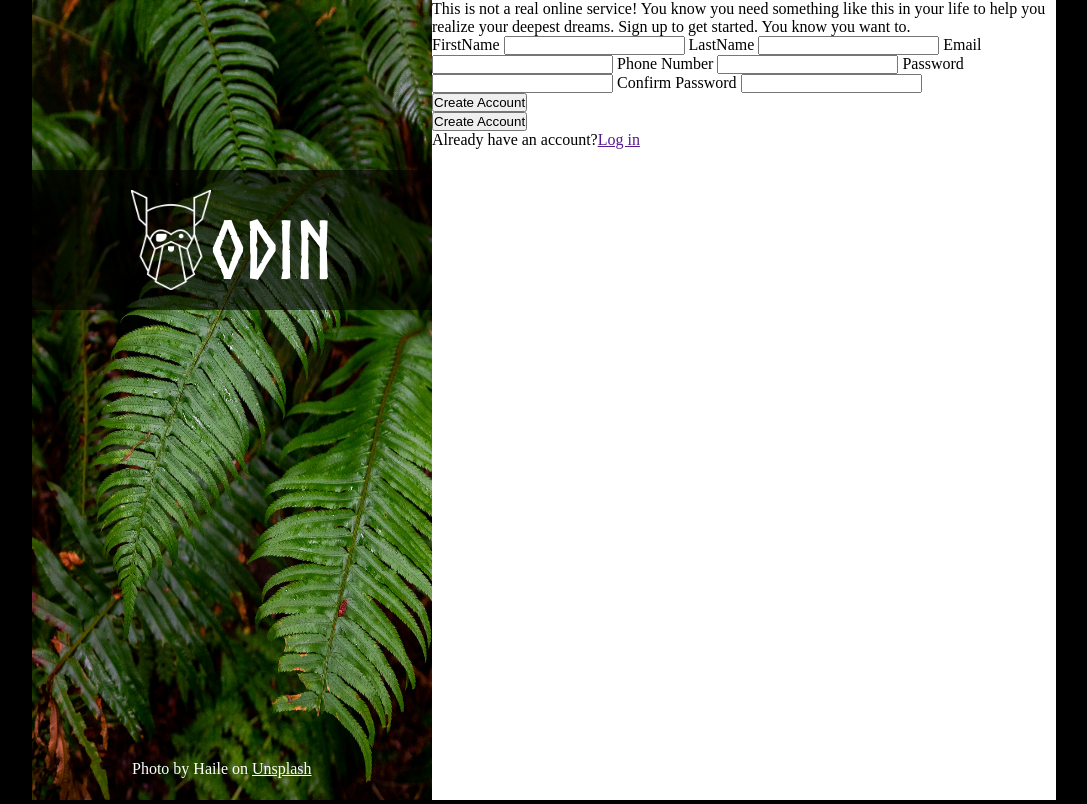
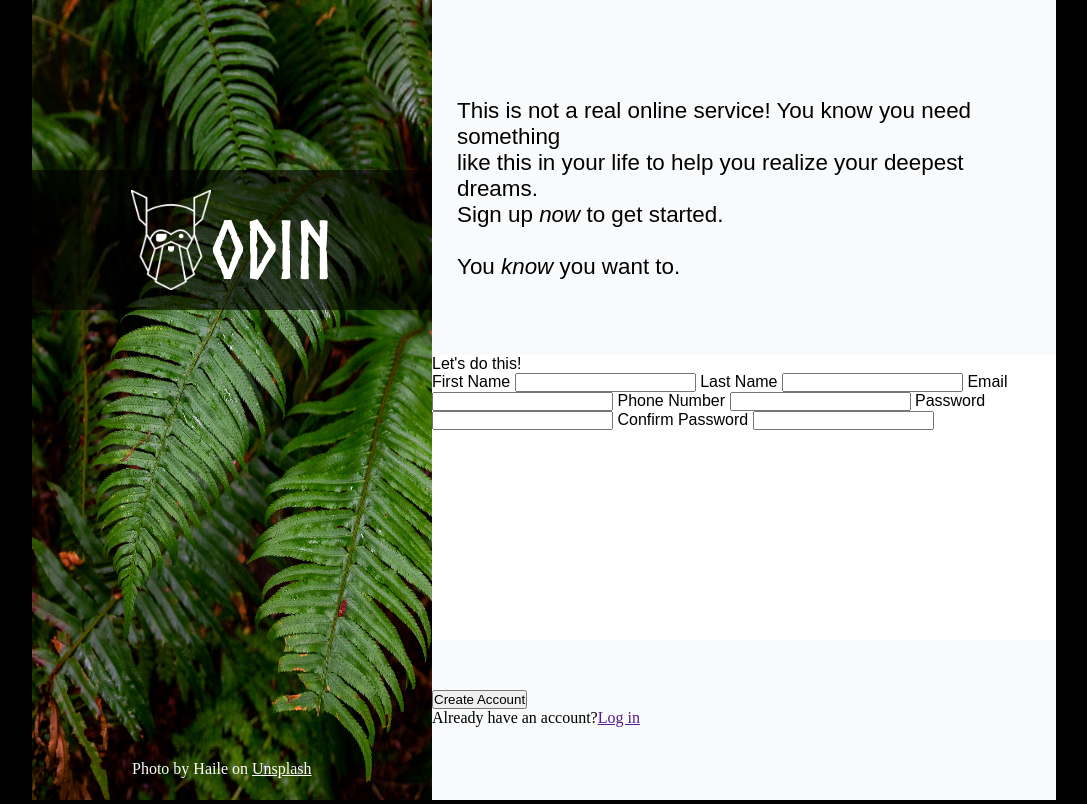
Before and after one commit to Zero2371/odinForm, a plain HTML site: page index.html in a window 1280 px wide. Shown: the whole page, without its empty margins (96-1183 px from the left). Drawn offline with Linux system fonts and the light colour scheme.

Commit message:
more style added to form

```diff
--- a/index.html
+++ b/index.html
@@ -19,15 +19,16 @@
         <div class="imageCredits"><p>Photo by Haile on <a href="https://unsplash.com/photos/green-leaf-plant-in-close-up-photography-25xggax4bSA" target="_blank">Unsplash</a></p></div>
     </div>
     </header>
-    <main>
-        <div class="mainText">This is not a real online service! You know you need something like this in your life to help you realize your deepest dreams. Sign up to get started. You know you want to.</div>
+    <main class="main">
+        <div class="mainText">This is not a real online service! You know you need something</br> like this in your life to help you realize your deepest dreams.</br> Sign up <em>now</em> to get started. </br></br>You <em>know</em> you want to.</div>
         <form>
             <section class="formInfo">
-            <div class="formInfo">
-                <label for="firstName">FirstName</label>
+                <div class="heading">Let's do this!</div>
+            <div class="formInput">
+                <label for="firstName">First Name</label>
                 <input type="text" id="firstName" name="firstName" required>
 
-                <label for="lastName">LastName</label>
+                <label for="lastName">Last Name</label>
                 <input type="text" id="lasttName" name="lastName" required>
 
                 <label for="email">Email</label>
@@ -42,7 +43,6 @@
                 <label for="confirmPassword">Confirm Password</label>
                 <input type="password" id="confirmPassword" name="confirmPassword" required>
             </div>
-                <button class="btn" type="submit">Create Account</button>
             </section>
         </form>
         <div class="signUpBtn">
--- a/style.css
+++ b/style.css
@@ -11,6 +11,9 @@ body{
 
     background-color: black;
 }
+
+
+/* COVERS THE IMAGE */
 header{
     padding: 0;
     margin: 0;
@@ -65,3 +68,24 @@ header{
 .imageCredits a {
     color: white;
 }
+
+/* FORM */
+
+.main{
+    background-color: rgb(249,250,251);
+    display: flex;
+    flex-direction: column;
+    justify-content: center;
+    gap: 50px;
+}
+.mainText{
+    padding: 25px;
+    font-size: 1.4rem;
+    font-weight: 520;
+    font-family:Arial, Helvetica, sans-serif
+}
+.formInfo{
+    background-color: white;
+    height: 285px;
+    font-family:Arial, Helvetica, sans-serif;
+}
```
